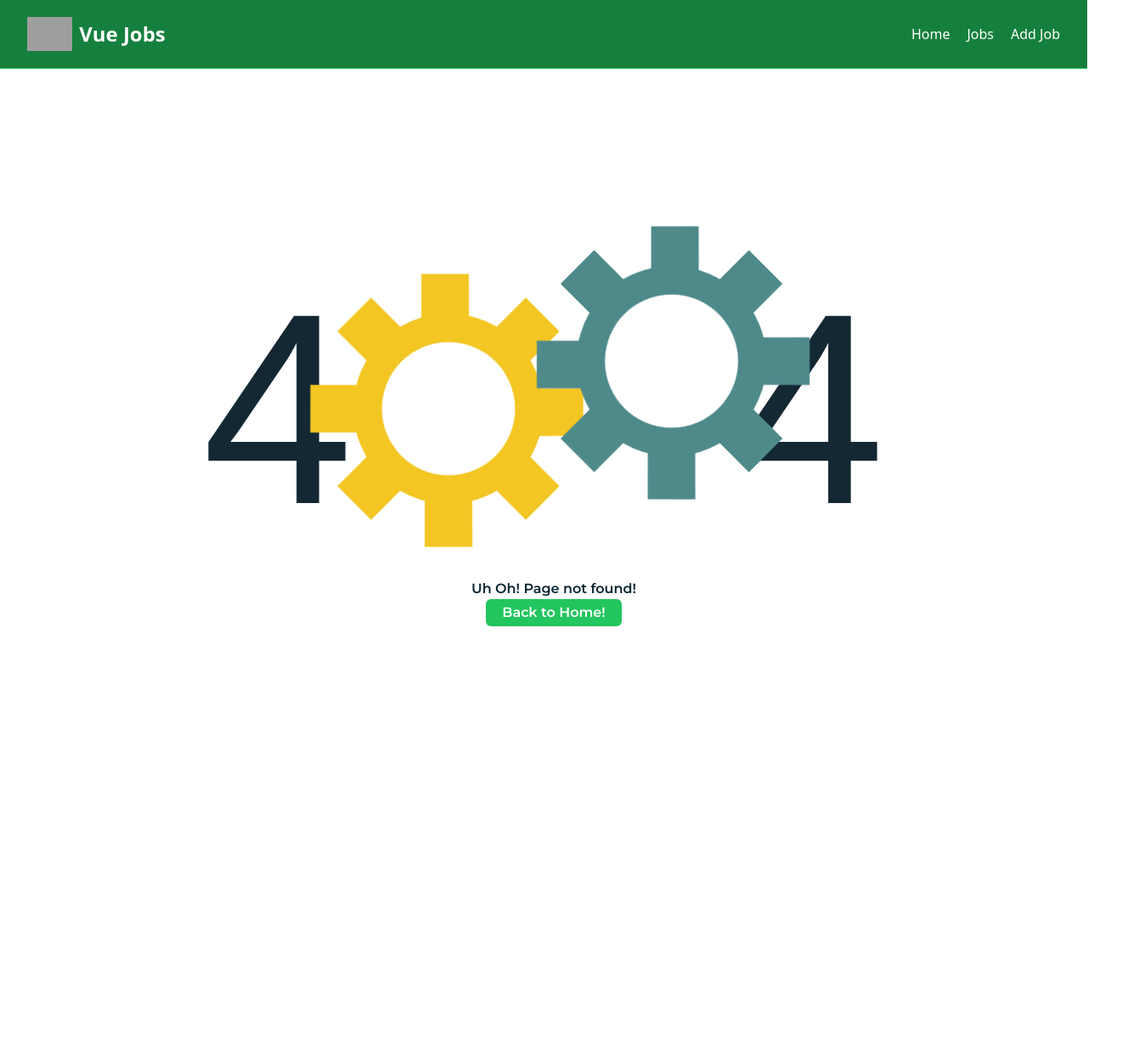
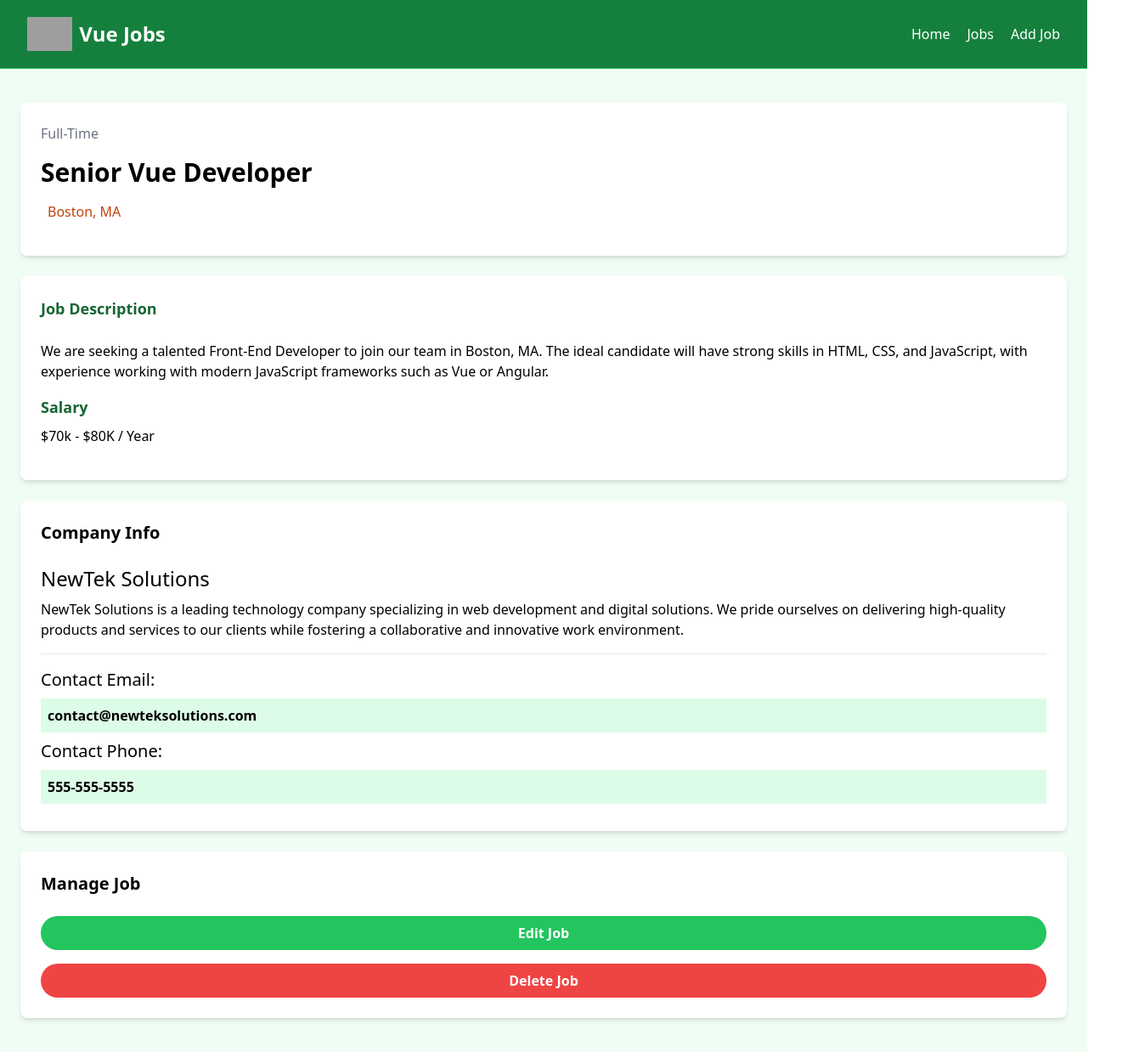
Before and after one commit to hemadlawar/vue-app-jobListings, a Vue app: page /jobs/1 in a window 1280 px wide. Before the commit this address had no page. Shown: the whole page at 85% size, 1328 px wide, since content can reach past the window. Before the commit the page ends 881 px from the top, so only its background shows below. Built offline with nearby package versions, Linux system fonts and the light colour scheme; grey boxes are pictures that could not be loaded.

Commit message:
add job Detail view

```diff
--- a/package.json
+++ b/package.json
@@ -9,6 +9,7 @@
     "preview": "vite preview"
   },
   "dependencies": {
+    "axios": "^1.7.7",
     "gsap": "^3.12.5",
     "vue": "^3.4.29",
     "vue-router": "^4.4.0"
--- /dev/null
+++ b/src/components/JobDetail.vue
@@ -0,0 +1,87 @@
+<script setup></script>
+<template>
+  <section class="bg-green-50">
+    <div class="container m-auto py-10 px-6">
+      <div class="grid grid-cols-1 md:grid-cols-70/30 w-full gap-6">
+        <main>
+          <div
+            class="bg-white p-6 rounded-lg shadow-md text-center md:text-left"
+          >
+            <div class="text-gray-500 mb-4">Full-Time</div>
+            <h1 class="text-3xl font-bold mb-4">Senior Vue Developer</h1>
+            <div
+              class="text-gray-500 mb-4 flex align-middle justify-center md:justify-start"
+            >
+              <i
+                class="fa-solid fa-location-dot text-lg text-orange-700 mr-2"
+              ></i>
+              <p class="text-orange-700">Boston, MA</p>
+            </div>
+          </div>
+
+          <div class="bg-white p-6 rounded-lg shadow-md mt-6">
+            <h3 class="text-green-800 text-lg font-bold mb-6">
+              Job Description
+            </h3>
+
+            <p class="mb-4">
+              We are seeking a talented Front-End Developer to join our team in
+              Boston, MA. The ideal candidate will have strong skills in HTML,
+              CSS, and JavaScript, with experience working with modern
+              JavaScript frameworks such as Vue or Angular.
+            </p>
+
+            <h3 class="text-green-800 text-lg font-bold mb-2">Salary</h3>
+
+            <p class="mb-4">$70k - $80K / Year</p>
+          </div>
+        </main>
+
+        <!-- Sidebar -->
+        <aside>
+          <!-- Company Info -->
+          <div class="bg-white p-6 rounded-lg shadow-md">
+            <h3 class="text-xl font-bold mb-6">Company Info</h3>
+
+            <h2 class="text-2xl">NewTek Solutions</h2>
+
+            <p class="my-2">
+              NewTek Solutions is a leading technology company specializing in
+              web development and digital solutions. We pride ourselves on
+              delivering high-quality products and services to our clients while
+              fostering a collaborative and innovative work environment.
+            </p>
+
+            <hr class="my-4" />
+
+            <h3 class="text-xl">Contact Email:</h3>
+
+            <p class="my-2 bg-green-100 p-2 font-bold">
+              contact@newteksolutions.com
+            </p>
+
+            <h3 class="text-xl">Contact Phone:</h3>
+
+            <p class="my-2 bg-green-100 p-2 font-bold">555-555-5555</p>
+          </div>
+
+          <!-- Manage -->
+          <div class="bg-white p-6 rounded-lg shadow-md mt-6">
+            <h3 class="text-xl font-bold mb-6">Manage Job</h3>
+            <a
+              href="add-job.html"
+              class="bg-green-500 hover:bg-green-600 text-white text-center font-bold py-2 px-4 rounded-full w-full focus:outline-none focus:shadow-outline mt-4 block"
+              >Edit Job</a
+            >
+            <button
+              class="bg-red-500 hover:bg-red-600 text-white font-bold py-2 px-4 rounded-full w-full focus:outline-none focus:shadow-outline mt-4 block"
+            >
+              Delete Job
+            </button>
+          </div>
+        </aside>
+      </div>
+    </div>
+  </section>
+</template>
+<style scoped></style>
--- a/src/components/jobLists.vue
+++ b/src/components/jobLists.vue
@@ -1,4 +1,5 @@
 <script setup>
+import { ref } from "vue";
 import { defineProps } from "vue";
 import arrayOFjson from "@/assets/jobs copy.json";
 import JobList from "@/components/jobList.vue";
@@ -10,6 +11,9 @@
     default: false,
   },
 });
+
+const jobs = ref(arrayOFjson);
+console.log(jobs);
 </script>
 <template>
   <section class="bg-green-50 px-4 py-10">
--- a/src/router/index.js
+++ b/src/router/index.js
@@ -3,6 +3,7 @@
 import Alljobsview from "@/view/Alljobsview.vue";
 import addJobView from "@/view/addJobView.vue";
 import NotFoundView from "@/view/NotFoundView.vue";
+import JobDetailView from "@/view/JobDetailView.vue";
 const router = createRouter({
   history: createWebHistory(import.meta.env.Base_URL),
   routes: [
@@ -26,6 +27,11 @@
       name: "NotFound",
       component: NotFoundView,
     },
+    {
+      path: "/jobs/:id",
+      name: "jobDetail",
+      component: JobDetailView,
+    },
   ],
 });
 export default router;
--- /dev/null
+++ b/src/view/JobDetailView.vue
@@ -0,0 +1,8 @@
+<script setup>
+import JobDetail from "@/components/JobDetail.vue";
+</script>
+<template>
+  <JobDetail />
+</template>
+
+<script></script>
```
Also changed, not shown: src/jobs copy.json (added, +86 -0 lines), 1 other file (tests, documents, lock files or other folders).
